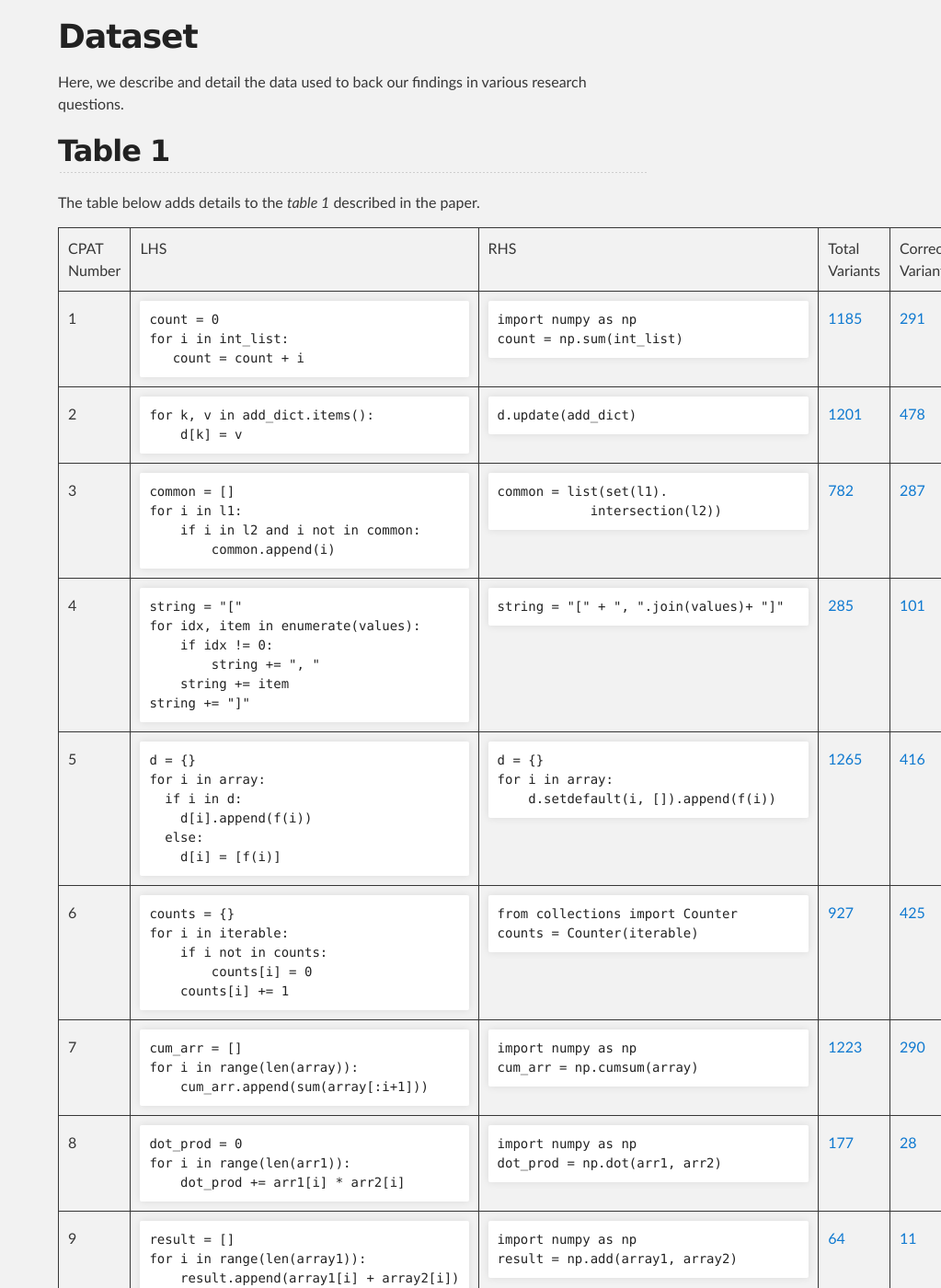
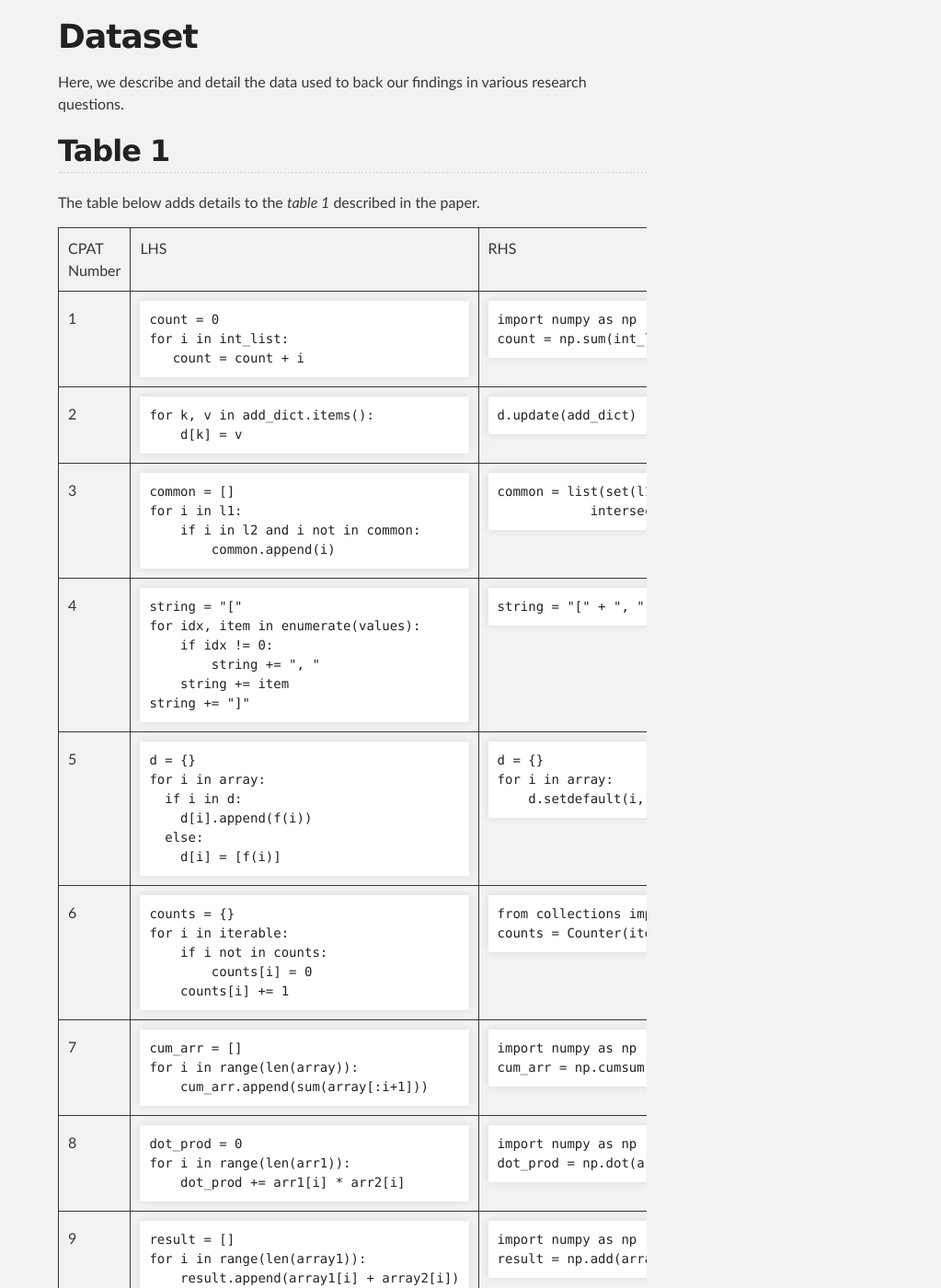
Before and after one commit to PyCraftTool/PyCraftTool.github.io, a Jekyll site: the page built from dataset.md, in a window 1280 px wide and 1400 px high, scrolled down 346 px. Shown: the whole window at 92% size, without its empty margins (257-1280 px from the left). Built offline with Jekyll 4.4.1, drawn with Linux system fonts in a browser that asks for light colours; our own code applies the rules of GitHub Pages for plain Markdown files.

Commit message:
move scroll property

```diff
--- a/dataset.md
+++ b/dataset.md
@@ -9,8 +9,8 @@
 ## Table 1
 The table below adds details to the _table 1_
 described in the paper.
-<div>
-<table style="overflow-x:scroll">
+<div style="overflow-x:scroll">
+<table>
     <tr>
         <td>CPAT Number</td>
         <td>LHS</td>
```
